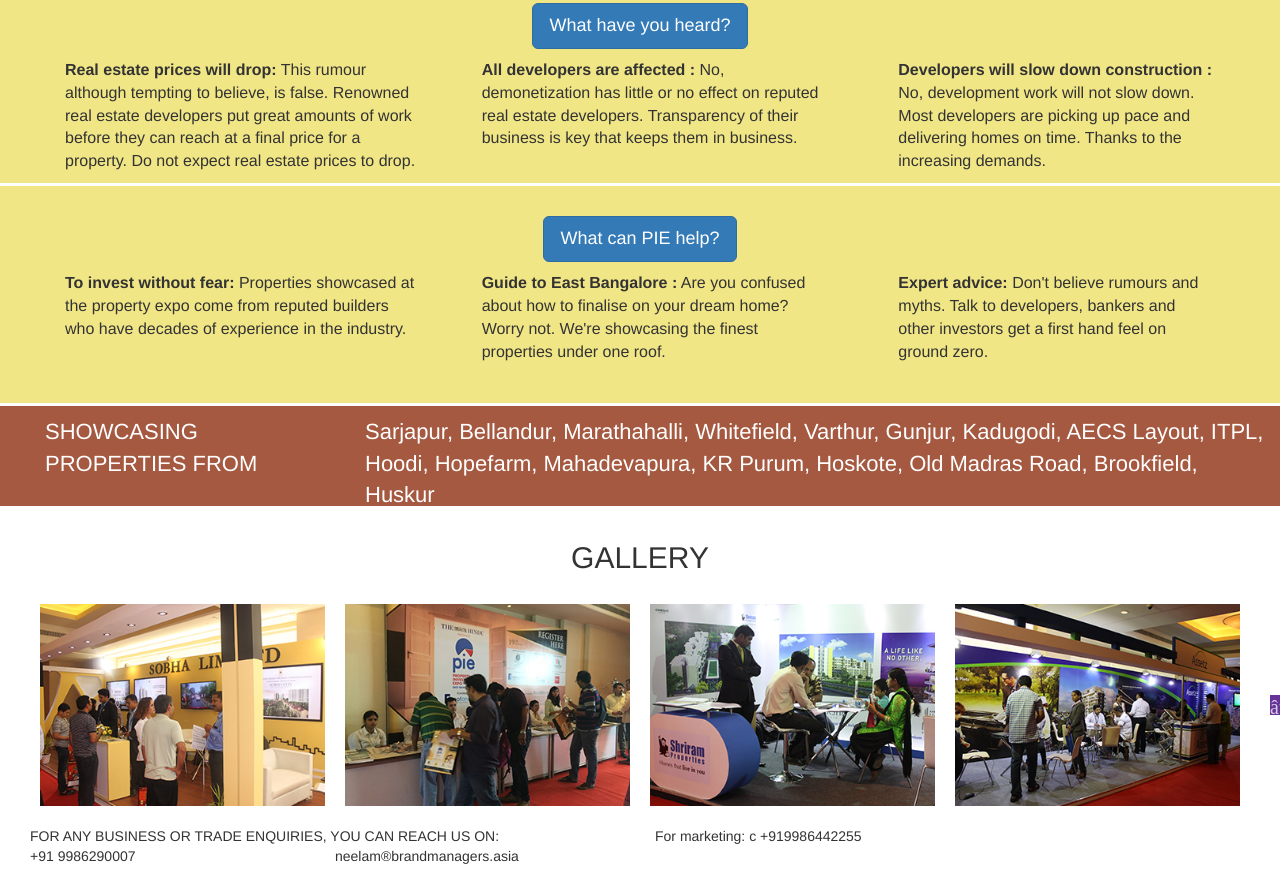
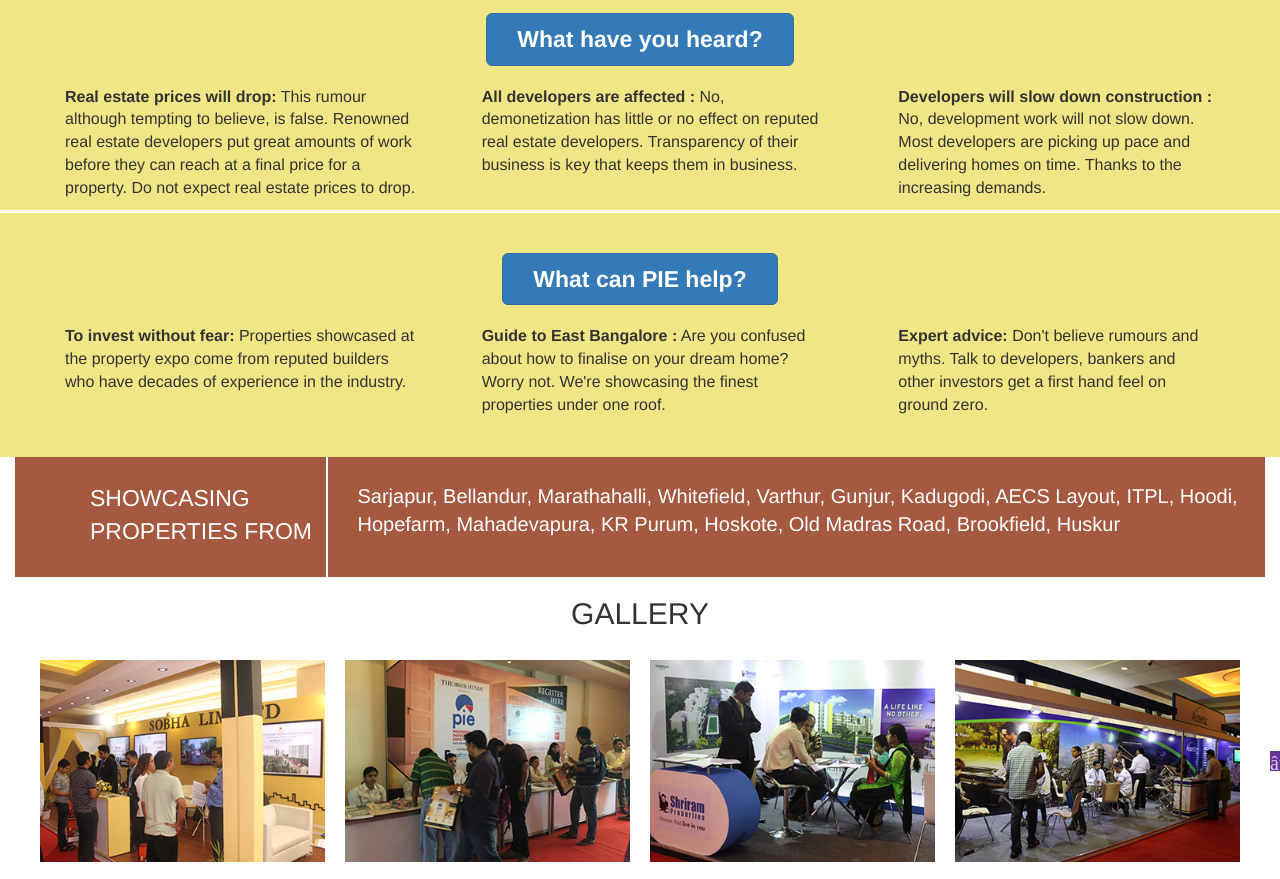
Before and after one commit to aharikrishnan/pie-bangalore, a plain HTML site: page index.html in a window 1280 px wide. Shown: the part 1107-1986 px from the top of the page. Drawn offline with nearby package versions, Linux system fonts and the light colour scheme.

Commit message:
section-4 and footer css changes

```diff
--- a/css/main.css
+++ b/css/main.css
@@ -163,27 +163,62 @@
   font-weight: 700;
 }
 .question-btn {
-  font-size: 18px;
+  font-size: 23px;
   text-align: center;
   margin: 10px;
-  padding: 10px;
+  padding: 10px 30px;
+  font-weight: 700;
 }
 .section-2, .section-3 {
   background: #f1e686;
   padding-top: 30px;
-  margin: 3px auto;
+  margin: 3px auto 0 auto;
 }
 .section-3 {
   padding-bottom: 30px;
 }
-.section-4 {
-  height: 100px;
-  font-size: 22px;
+.section-4 .column {
+  height: 120px;
+  font-size: 23px;
   text-align: left;
-  padding: 10px 0;
+  padding: 25px 0;
   background: #a55941;
   color: #fff;
-}
-.section-4 p {
   padding-left: 30px;
 }
+.section-4 .column.box-1 {
+  border-right: 2px solid #fff;
+  padding-left: 75px;
+}
+.section-4 .column.box-2 {
+  font-size: 20px;
+}
+
+footer {
+  background: #a55941;
+  color: #fff;
+  background-color: #42A5F5;
+  text-align: center;
+  font-size: 17px;
+}
+footer .column {
+  height: 75px;
+}
+
+footer .column.box-1 {
+  border-right: 2px solid #fff;
+  margin: 15px 0px;
+}
+footer .column.box-1 .contact-no {
+  padding: 10px;
+}
+
+footer .column.box-1 .contact-mail {
+  padding: 10px;
+  text-align: left;
+}
+
+footer .column.box-2 {
+  font-size: 32px;
+  padding: 30px;
+}
--- a/index.html
+++ b/index.html
@@ -76,7 +76,7 @@
     <div class="container-fluid section-2">
       <div class="row">
         <div class="col-md-12">
-          <p class="text-center"> <a class="btn btn-primary btn-lg" href="#">What have you heard?</a></p>
+          <p class="text-center"> <a class="btn btn-primary btn-lg question-btn" href="#">What have you heard?</a></p>
         </div>
       </div>
       <div class="row">
@@ -95,7 +95,7 @@
     <div class="container-fluid section-3">
       <div class="row">
         <div class="col-md-12">
-          <p class="text-center"> <a class="btn btn-primary btn-lg" href="#">What can PIE help?</a></p>
+          <p class="text-center"> <a class="btn btn-primary btn-lg question-btn" href="#">What can PIE help?</a></p>
         </div>
       </div>
       <div class="row">
@@ -113,14 +113,15 @@
 
     <div class="container-fluid section-4">
       <div class="row">
-        <div class="col-md-3">
+        <div class="col-md-3 column box-1">
           <p>SHOWCASING PROPERTIES FROM</p>
         </div>
-        <div class="col-md-9">
+        <div class="col-md-9 column box-2">
           <p>Sarjapur, Bellandur, Marathahalli, Whitefield, Varthur, Gunjur, Kadugodi, AECS Layout, ITPL, Hoodi, Hopefarm, Mahadevapura, KR Purum, Hoskote, Old Madras Road, Brookfield, Huskur </p>
         </div>
       </div>
     </div>
+
 
     <section class="gallery">
       <div class="container-fluid section-5">
@@ -184,25 +185,34 @@
       </div>
     </section>
 
+    <div class="container-fluid section-6">
+      <div class="row">
+        <h2>OUR PARTNERS</h2>
+      </div>
+      <div class="row">
+        <img src="img/house-image.jpg" class="img-responsive" alt="Responsive image">
+      </div>
+    </div>
+
     <footer>
-      <div class="row footer">
-        <div class="col-md-6">
+      <div class="row">
+        <div class="col-md-6 column box-1">
           <div class="row">
             <div class="col-md-12">
               FOR ANY BUSINESS OR TRADE ENQUIRIES, YOU CAN REACH US ON:
             </div>
           </div>
           <div class="row">
-            <div class="col-md-6">
-              +91 9986290007
+            <div class="col-md-6 contact-no">
+              <span class="glyphicon glyphicon-earphone"></span> +91 9986290007
             </div>
-            <div class="col-md-6">
-              neelam®brandmanagers.asia
+            <div class="col-md-6 contact-mail">
+              <span class="glyphicon glyphicon-envelope"></span> neelam®brandmanagers.asia
             </div>
           </div>
         </div>
-        <div class="col-md-6">
-          For marketing: c +919986442255
+        <div class="col-md-6 column box-2">
+          For marketing: <span class="glyphicon glyphicon-earphone"></span> +919986442255
         </div>
       </div>
     </footer>
```
